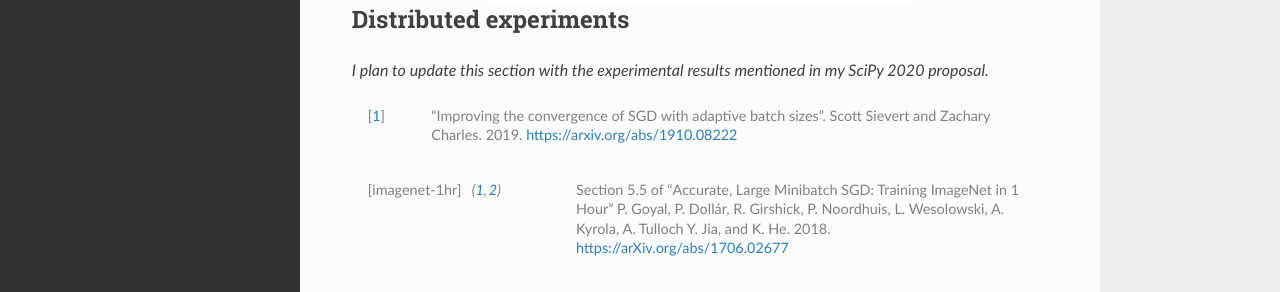
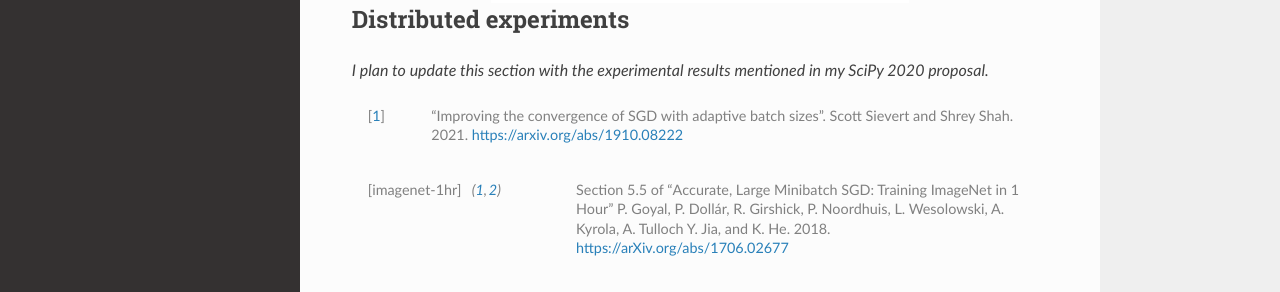
Before and after one commit to stsievert/adadamp, a Sphinx documentation site: the page built from docs/source/experiments.rst, in a window 1280 px wide and 900 px high, scrolled down 1528 px. Shown: the part 441-733 px from the top of the window. Built offline with Sphinx 7.4.7 and the Read the Docs theme 2.0.0, drawn with Linux system fonts in a browser that asks for light colours.

Commit message:
update refs

```diff
--- a/docs/source/experiments.rst
+++ b/docs/source/experiments.rst
@@ -78,7 +78,7 @@ Distributed experiments
 in my SciPy 2020 proposal.*
 
 .. [1] "Improving the convergence of SGD with adaptive batch
-   sizes".  Scott Sievert and Zachary Charles. 2019.
+   sizes".  Scott Sievert and Shrey Shah. 2021.
    https://arxiv.org/abs/1910.08222
 
 .. [imagenet-1hr] Section 5.5 of "Accurate, Large Minibatch SGD: Training
--- a/docs/source/math.rst
+++ b/docs/source/math.rst
@@ -94,7 +94,7 @@ Convergence
 
 
 .. [1] "Improving the convergence of SGD with adaptive batch
-   sizes".  Scott Sievert and Zachary Charles. 2019.
+   sizes".  Scott Sievert and Shrey Shah. 2021.
    https://arxiv.org/abs/1910.08222
 
 .. [2] "Gradient Diversity: a Key Ingredient for Scalable Distributed
```
